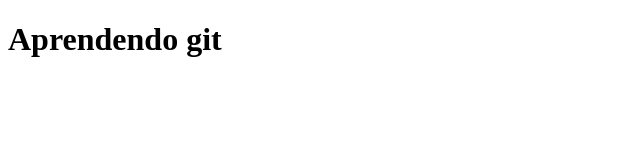
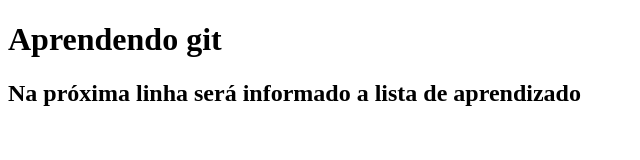
Before and after one commit to DIEGO-OLANDIM/EBAC-GIT-AULA, a plain HTML site: page index.html in a window 1280 px wide. Shown: the whole page, without its empty margins (0-640 px from the left). Drawn offline with Linux system fonts and the light colour scheme.

Commit message:
foi inserido a tag h2 e strong..

```diff
--- a/index.html
+++ b/index.html
@@ -7,5 +7,6 @@
 </head>
 <body>
 <h1>Aprendendo git </h1>
+<h2>Na próxima linha  será informado a <strong>lista</strong> de aprendizado</h2>
 </body>
 </html>
```
